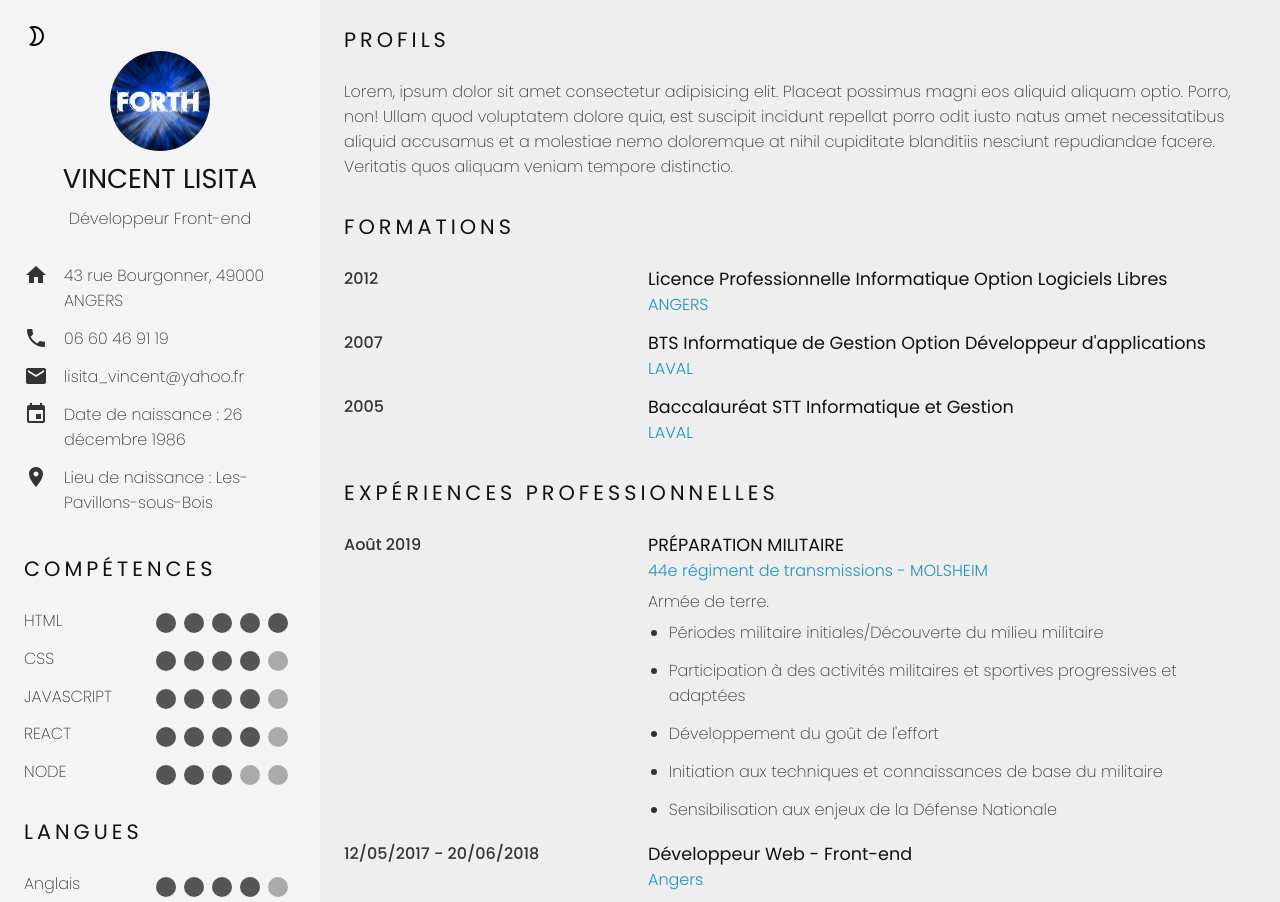
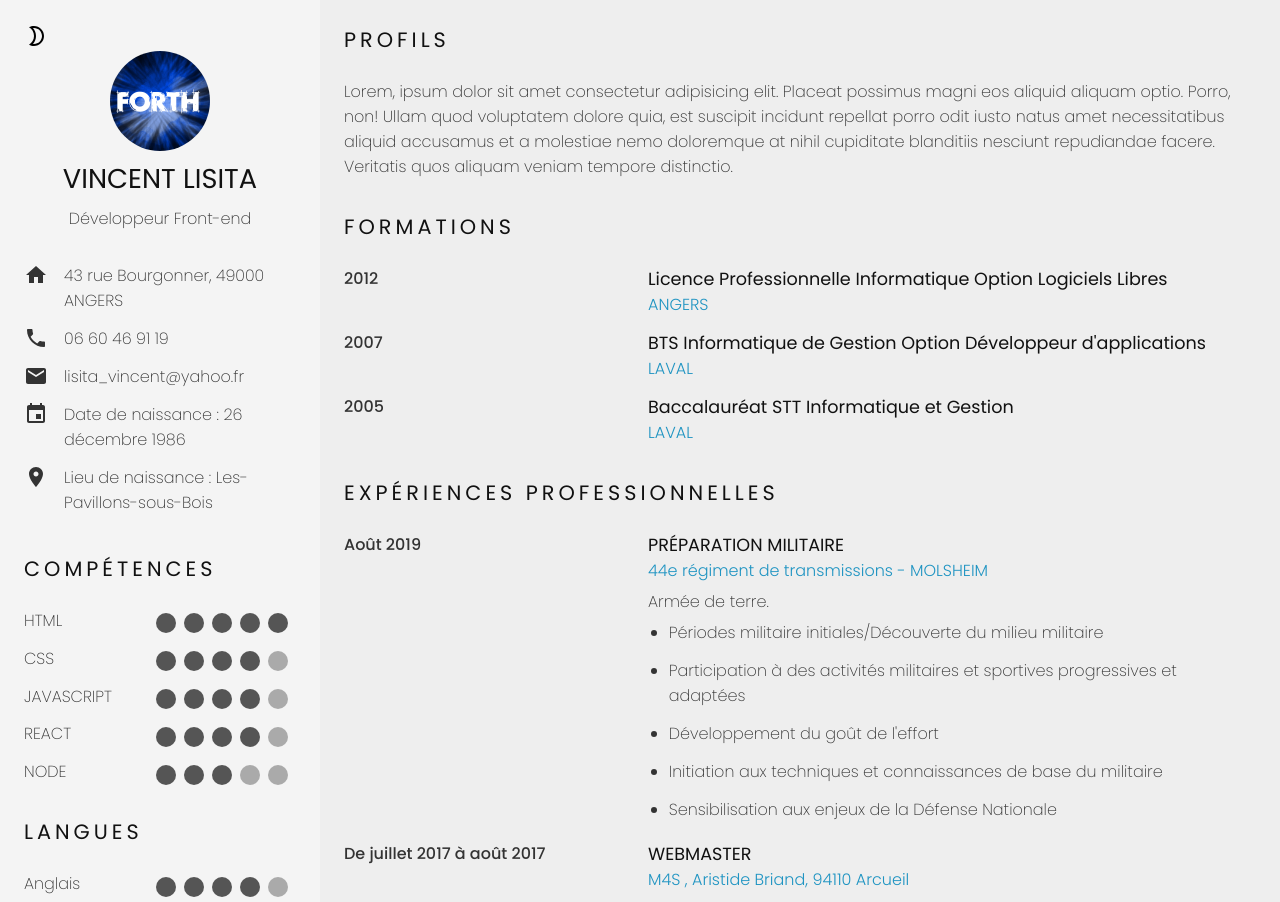
Before and after one commit to Alydiabira/CV-EN-LIGNE-AVEC-REACT.JS, a React (Vite) app: page / in a window 1280 px wide. Shown: the top 902 px of the page. Built offline with nearby package versions, Linux system fonts and the light colour scheme.

Commit message:
Update experiences.ts

```diff
--- a/src/data/experiences.ts
+++ b/src/data/experiences.ts
@@ -7,18 +7,11 @@ const experiencesData = [
     missions: ["Périodes militaire initiales/Découverte du milieu militaire ", "Participation à des activités militaires et sportives progressives et adaptées", "Développement du goût de l'effort", "Initiation aux techniques et connaissances de base du militaire", "Sensibilisation aux enjeux de la Défense Nationale"],
   },
   {
-    title: "Développeur Web - Front-end",
-    date: "12/05/2017 - 20/06/2018",
-    location: "Angers",
-    text: "Armée de terre.",
-    missions: ["mission", "mission", "mission"],
-  },
-  {
-    title: "Développeur Web - Front-end",
-    date: "12/05/2017 - 20/06/2018",
-    location: "Angers",
-    text: "Armée de terre.",
-    missions: ["mission 1", "mission 2", "mission 3"],
+    title: "WEBMASTER",
+    date: "De juillet 2017 à août 2017",
+    location: "M4S , Aristide Briand, 94110 Arcueil",
+    text: "Stage",
+    missions: ["Sécurisation de copropriété", "Design du site", "Mise en place des produit de vente et techniques"],
   },
 ];
 export default experiencesData;
```
